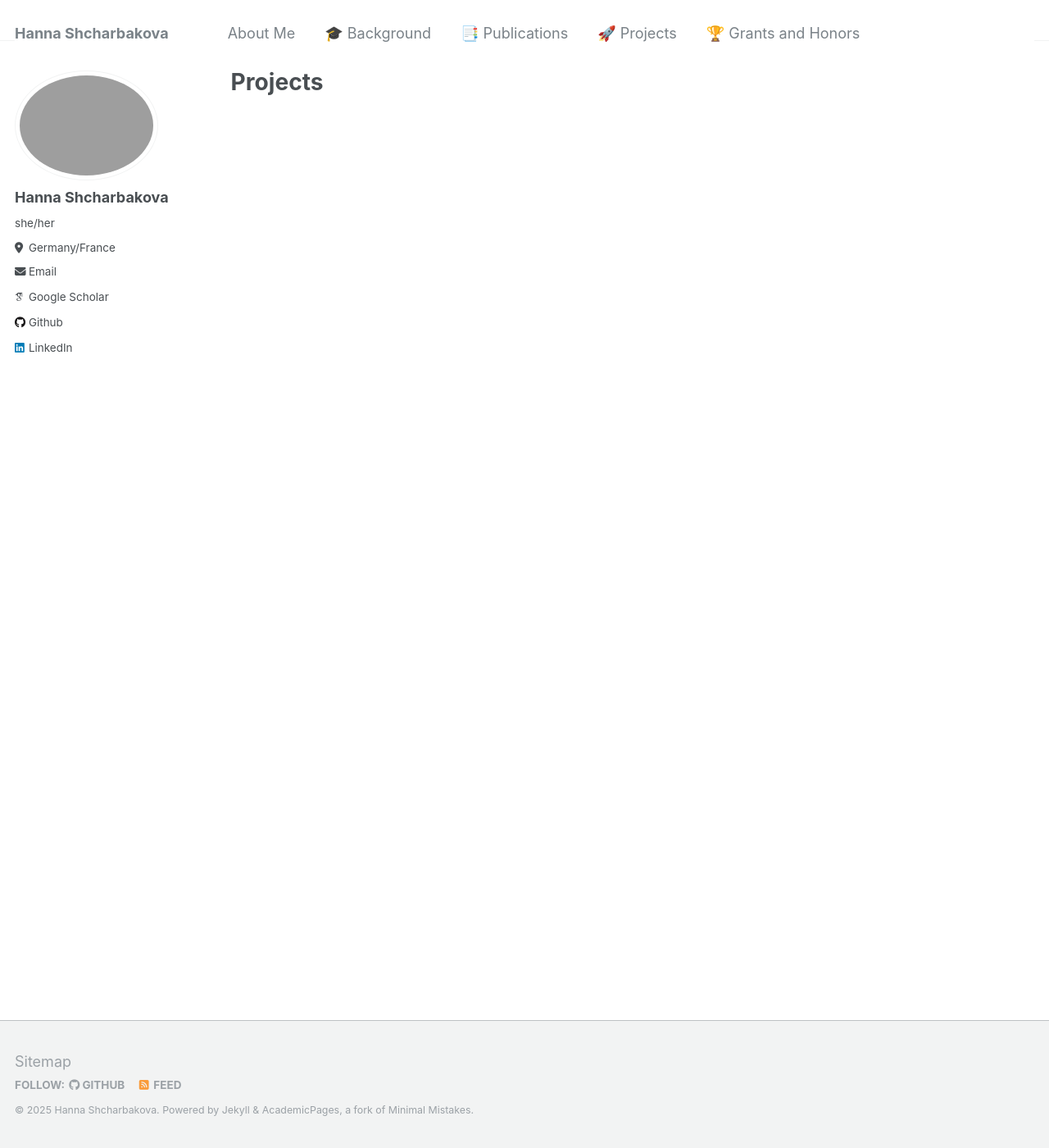
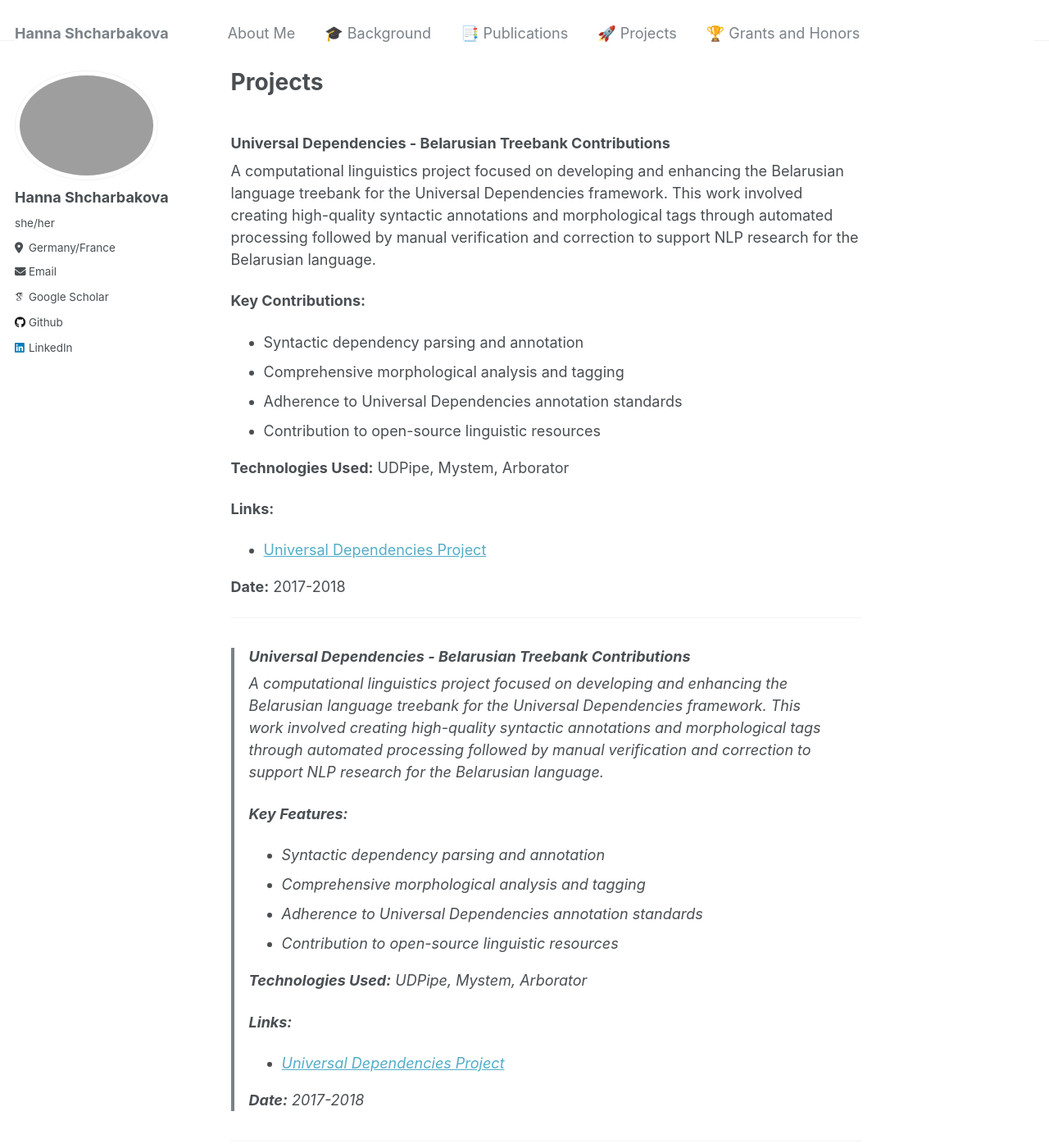
Before and after one commit to Aniezka/aniezka.github.io, a Jekyll site: the page built from projects/index.md, in a window 1280 px wide and 1400 px high. Shown: the whole window at 82% size. Built offline with Jekyll 4.4.1, drawn with Linux system fonts in a browser that asks for light colours; some web fonts are replaced.

Commit message:
Update index.md

```diff
--- a/projects/index.md
+++ b/projects/index.md
@@ -4,3 +4,41 @@ classes: wide
 author_profile: true
 title: "Projects"
 ---
+
+### Universal Dependencies - Belarusian Treebank Contributions
+
+A computational linguistics project focused on developing and enhancing the Belarusian language treebank for the Universal Dependencies framework. This work involved creating high-quality syntactic annotations and morphological tags through automated processing followed by manual verification and correction to support NLP research for the Belarusian language.
+
+**Key Contributions:**
+- Syntactic dependency parsing and annotation
+- Comprehensive morphological analysis and tagging
+- Adherence to Universal Dependencies annotation standards
+- Contribution to open-source linguistic resources
+
+**Technologies Used:** UDPipe, Mystem, Arborator
+
+**Links:**
+- [Universal Dependencies Project](https://universaldependencies.org/)
+
+**Date:** 2017-2018
+
+---
+
+> ### Universal Dependencies - Belarusian Treebank Contributions
+>
+> A computational linguistics project focused on developing and enhancing the Belarusian language treebank for the Universal Dependencies framework. This work involved creating high-quality syntactic annotations and morphological tags through automated processing followed by manual verification and correction to support NLP research for the Belarusian language.
+>
+> **Key Features:**
+> - Syntactic dependency parsing and annotation
+> - Comprehensive morphological analysis and tagging
+> - Adherence to Universal Dependencies annotation standards
+> - Contribution to open-source linguistic resources
+>
+> **Technologies Used:** UDPipe, Mystem, Arborator
+>
+> **Links:**
+> - [Universal Dependencies Project](https://universaldependencies.org/)
+>
+> **Date:** 2017-2018
+
+---
```
